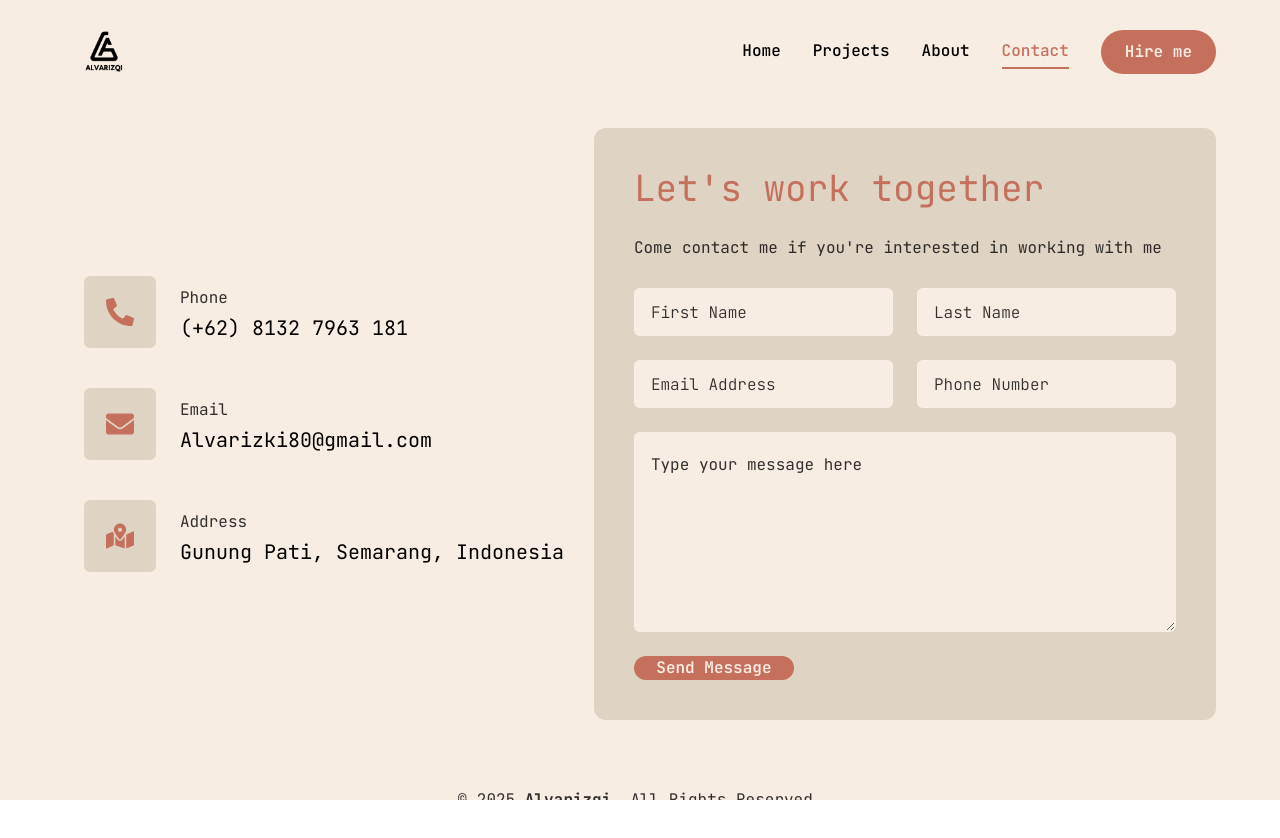
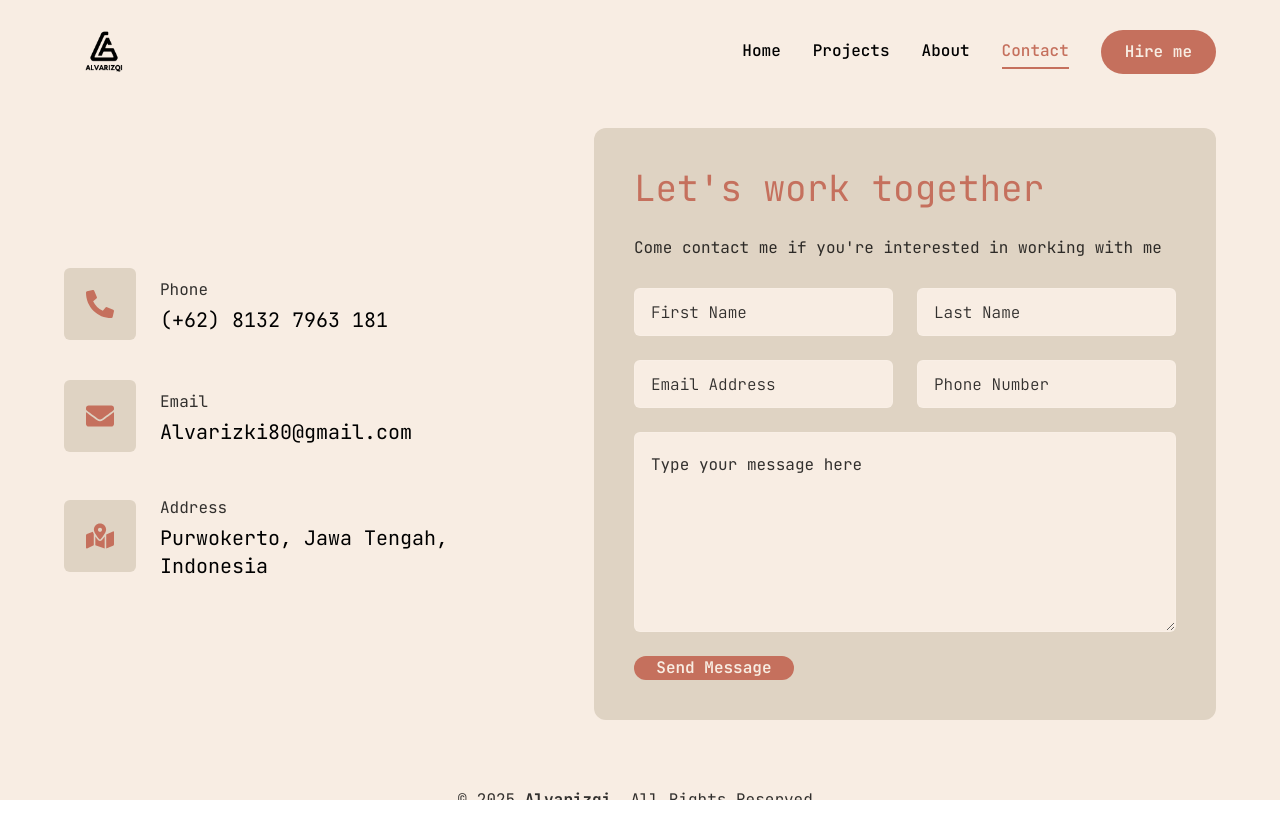
Before and after one commit to Alvarizqi09/porto, a Next.js app: page /pages/contact in a window 1280 px wide. Shown: the top 838 px of the page. Built offline with nearby package versions, Linux system fonts and the light colour scheme.

Commit message:
fix: update contact address and improve layout spacing in ResumeTab component

```diff
--- a/app/pages/contact/page.jsx
+++ b/app/pages/contact/page.jsx
@@ -14,7 +14,7 @@
   {
     icon: <FaMapMarkedAlt />,
     title: "Address",
-    desc: "Gunung Pati, Semarang, Indonesia",
+    desc: "Purwokerto, Jawa Tengah, Indonesia",
   },
 ];
 
@@ -38,7 +38,7 @@
     e.preventDefault();
     const { firstName, lastName, email, phone, message } = formData;
     const mailtoLink = `mailto:Alvarizki80@gmail.com?subject=${encodeURIComponent(
-      `Interested about your service`
+      `Interested about your service`,
     )}&body=${encodeURIComponent(
       `Hello, my name is ${firstName} ${lastName}. I am interested in your service. Here are my details:
 
@@ -46,7 +46,7 @@
 Phone: ${phone}
 
 Message:
-${message}`
+${message}`,
     )}`;
     window.location.href = mailtoLink;
   };
--- a/components/client/aboutTabs/ResumeTab.jsx
+++ b/components/client/aboutTabs/ResumeTab.jsx
@@ -17,7 +17,7 @@
         <p className="max-w-[600px] text-black/80 mx-auto xl:mx-0">
           {description}
         </p>
-        <ul className="grid grid-cols-1 xl:grid-cols-2 gap-y-6 max-w-[620px] mx-auto xl:mx-0">
+        <ul className="grid grid-cols-1 xl:grid-cols-2 gap-x-8 gap-y-6 max-w-[620px] mx-auto xl:mx-0">
           {info && info.length > 0 ? (
             info.map((item, index) => (
               <li
```
